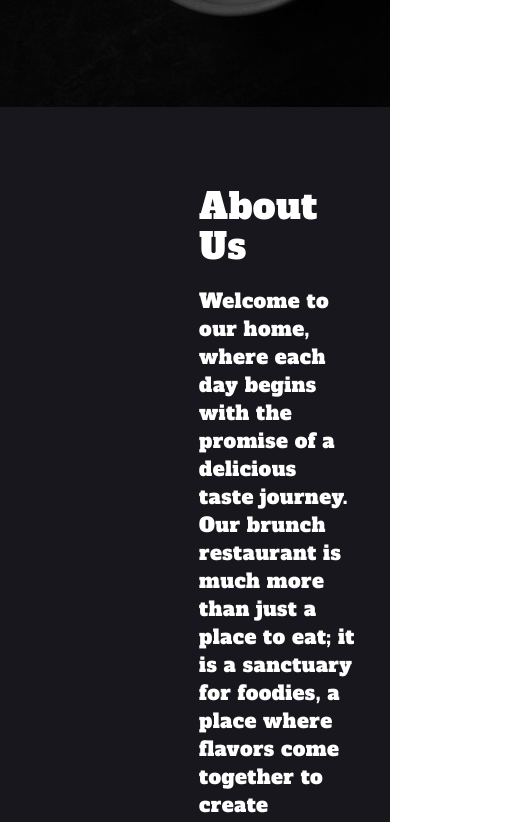
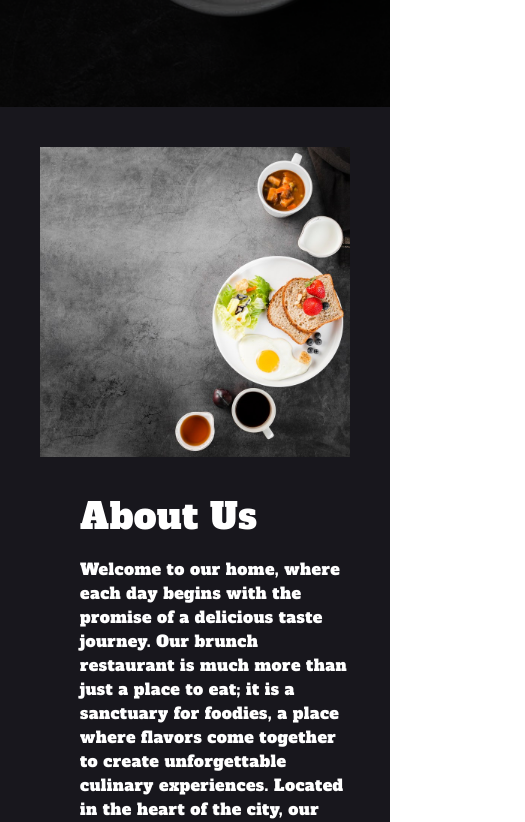
Before and after one commit to claireholmaert/BrunchDelice, a React (Vite) app: page / in a window 390 px wide. Shown: the part 737-1559 px from the top of the page, 525 px wide, since content can reach past the window. Built offline with nearby package versions, Linux system fonts and the light colour scheme.

Commit message:
📦 NEW: responsive

```diff
--- a/src/components/About.jsx
+++ b/src/components/About.jsx
@@ -1,24 +1,21 @@
 // images
 import Image1 from '../../public/medias/images/menu.jpeg';
-import Image2 from '../../public/medias/images/toast.png';
 
 // elements
 import Container from './elements/Container';
 
 function About() {
   return (
-    <div className="text-white mt-20">
-      <Container>
-        <div className='flex items-center space-x-10'>
+    <div className="text-white lg:mt-20 p-10">
+        <div className='flex flex-col xl:flex-row items-center space-x-10'>
           <div>
             <img className='-rotate-90' src={Image1} alt="" />
           </div>
-          <div className='tracking-wide space-y-5 w-1/2'>
+          <div className='tracking-wide space-y-5 lg:w-1/2 mt-10'>
             <h2 className='text-4xl'>About Us</h2>
-            <p className='text-xl'>Welcome to our home, where each day begins with the promise of a delicious taste journey. Our brunch restaurant is much more than just a place to eat; it is a sanctuary for foodies, a place where flavors come together to create unforgettable culinary experiences. Located in the heart of the city, our establishment exudes friendliness and authenticity. Our dedicated team works with passion to provide our guests with fine dining, showcasing fresh local ingredients and inventive recipes. Whether for a brunch with friends, a business lunch or a moment of relaxation alone, our restaurant is the ideal place to savor every moment. Come join us and let us tantalize your taste buds with our tempting menu and warm atmosphere.</p>
+            <p className='md:text-xl'>Welcome to our home, where each day begins with the promise of a delicious taste journey. Our brunch restaurant is much more than just a place to eat; it is a sanctuary for foodies, a place where flavors come together to create unforgettable culinary experiences. Located in the heart of the city, our establishment exudes friendliness and authenticity. Our dedicated team works with passion to provide our guests with fine dining, showcasing fresh local ingredients and inventive recipes. Whether for a brunch with friends, a business lunch or a moment of relaxation alone, our restaurant is the ideal place to savor every moment. Come join us and let us tantalize your taste buds with our tempting menu and warm atmosphere.</p>
           </div>
         </div>
-        </Container>
     </div>
   )
 }
--- a/src/components/Enjoy.jsx
+++ b/src/components/Enjoy.jsx
@@ -4,10 +4,10 @@ import Image from '../../public/medias/images/enjoy.jpeg';
 function Enjoy() {
   return (
     <div className=''>
-      <div className='bg-no-repeat bg-cover w-full h-full p-40' style={{ backgroundImage: `url(${Image})`}}>
+      <div className='bg-no-repeat bg-cover w-full h-full p-10 xl:p-40' style={{ backgroundImage: `url(${Image})`}}>
         <div className='top-80 w-full flex items-center justify-center'>
-        <div className='backdrop-blur-sm z-10 w-2/5 flex flex-col items-center justify-center p-20 border-8 border-yellow text-white space-y-5 tracking-wide'>
-          <h2 className='text-4xl'>Enjoy Our Food</h2>
+        <div className='backdrop-blur-sm z-10 lg:w-2/5 flex flex-col items-center justify-center p-10 xl:p-20 border-8 border-yellow text-white space-y-5 tracking-wide'>
+          <h2 className='text-2xl lg:text-4xl'>Enjoy Our Food</h2>
           <p className='text-center'>It's treating yourself to a moment of pure indulgence and conviviality. Our team of talented chefs takes pride in preparing each dish with fresh, local ingredients, ensuring authentic and delicious flavors. Whether for a brunch with friends, a family lunch or a solo gourmet break, our varied menu will satisfy all your desires. Each bite is an invitation to discover exquisite textures and refined tastes, all in a warm and welcoming atmosphere. Come and enjoy our food for an unforgettable dining experience.</p>
         </div>
       </div>
--- a/src/components/Footer.jsx
+++ b/src/components/Footer.jsx
@@ -3,7 +3,7 @@ import Logo from '../../public/medias/images/pancakes.png';
 
 function Footer() {
   return (
-    <div className="bg-gray-500 w-full h-96 text-white">
+    <div className="bg-gray-500 w-full text-white">
       <div className="flex flex-col items-center justify-center p-20 space-y-10">
         <div className='flex items-center space-x-5'>
             <img
@@ -13,7 +13,7 @@ function Footer() {
             />
             <h2 className='text-2xl'>Brunch Delice</h2>
         </div>
-        <div className='flex items-center space-x-10 uppercase'>
+        <div className='flex flex-col lg:flex-row items-center space-x-10 space-y-5 lg:space-y-0 uppercase'>
             <a href="">Home</a>
             <a href="">About us</a>
             <a href="">Services</a>
--- a/src/components/Meal.jsx
+++ b/src/components/Meal.jsx
@@ -5,10 +5,10 @@ function Meal() {
   return (
     <div className='bg-yellow w-full h-96 mt-20'>
         <div className='flex'>
-            <div className='relative w-full'>
+            <div className='relative hidden 2xl:block w-full'>
                 <img className='absolute -top-24' src={Image} alt="" />
             </div>
-            <div className='w-full flex flex-col justify-center text-white space-y-5 mt-24 pr-40'>
+            <div className='w-full flex flex-col justify-center text-white space-y-5 mt-24 px-10 2xl:px-0 2xl:pr-40'>
                 <h2 className='text-4xl'>Enjoy Our Meal</h2>
                 <p>Lorem ipsum dolor sit amet, consectetur adipiscing elit, sed do eiusmod tempor incididunt ut labore et dolore magna aliqua. Ut enim ad minim veniam, quis nostrud exercitation ullamco laboris nisi ut aliquip ex ea commodo consequat. Duis aute irure dolor in reprehenderit in voluptate velit esse cillum dolore eu fugiat nulla pariatur.</p>
             </div>
--- a/src/components/Menu.jsx
+++ b/src/components/Menu.jsx
@@ -7,7 +7,7 @@ function Menu() {
   return (
     <div className="w-full mt-40 tracking-wide">
         <h2 className="text-center text-4xl text-white">Our Menu</h2>
-        <div className="grid grid-cols-3 gap-5 p-20">
+        <div className="grid lg:grid-cols-3 gap-5 p-20">
             <div className= "w-full">
                 <div className="flex flex-col space-y-5">
                     <img
--- a/src/components/Quality.jsx
+++ b/src/components/Quality.jsx
@@ -4,12 +4,12 @@ import Image from '../../public/medias/images/plat-fraise.png';
 function Quality() {
   return (
     <div className="bg-yellow w-full rounded-sm mt-20">
-      <div className="flex items-center p-40 space-x-10">
+      <div className="flex items-center p-10 lg:p-40 space-x-10">
         <div className="w-full space-y-5 text-white tracking-wide">
             <h2 className="text-4xl">Our Food Quality</h2>
             <p>At Brunch Delice, the quality of our food is our most valuable commitment. We meticulously choose fresh, local and organic ingredients to guarantee tasty and healthy dishes. Each recipe is crafted with careful attention to detail, ensuring authentic and exquisite cuisine. Our priority is to offer you an unforgettable culinary experience, where every bite reflects our passion for excellence.</p>
         </div>
-        <div className="w-full">
+        <div className="hidden lg:block w-full">
             <img src={Image} alt="" />
         </div>
       </div>
--- a/src/components/elements/Container.jsx
+++ b/src/components/elements/Container.jsx
@@ -1,6 +1,6 @@
 function Container({children}) {
   return (
-    <div className="max-w-xs sm:max-w-lg xl:max-w-7xl mx-auto">
+    <div className="max-w-sm sm:max-w-xl md:max-w-3xl xl:max-w-7xl mx-auto">
       {children}
     </div>
   )
```
